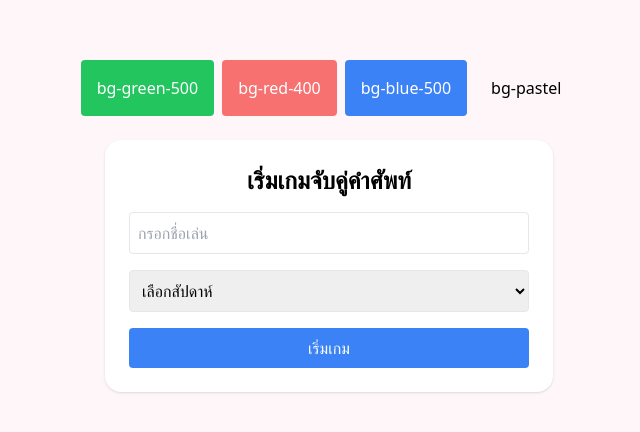
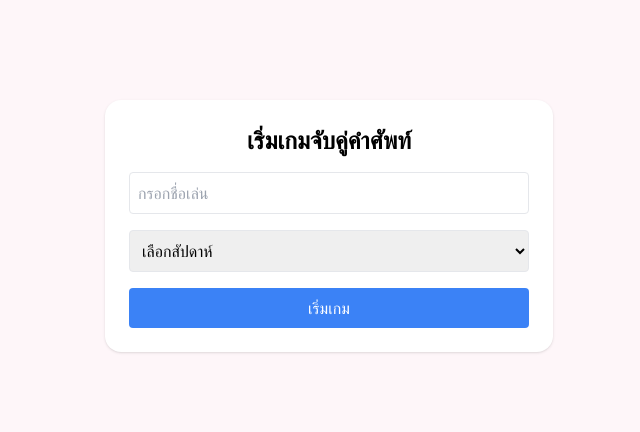
Before and after one commit to xepherros/XPRQUIZ, a React (Vite) app: page / in a window 1280 px wide. Shown: the part 174-606 px from the top of the page, without its empty margins (311-951 px from the left). Built offline with nearby package versions, Linux system fonts and the light colour scheme.

Commit message:
Update App.jsx

```diff
--- a/src/App.jsx
+++ b/src/App.jsx
@@ -14,14 +14,6 @@ const App = () => {
 
   return (
     <div className="min-h-screen flex flex-col items-center justify-center bg-pastel px-4">
-
-      {/* ทดสอบสี Tailwind */}
-      <div className="flex gap-2 mb-6">
-        <div className="bg-green-500 text-white p-4 rounded">bg-green-500</div>
-        <div className="bg-red-400 text-white p-4 rounded">bg-red-400</div>
-        <div className="bg-blue-500 text-white p-4 rounded">bg-blue-500</div>
-        <div className="bg-pastel text-black p-4 rounded">bg-pastel</div>
-      </div>
 
       {!start ? (
         <div className="bg-white p-6 rounded-2xl shadow max-w-md w-full space-y-4">
```
